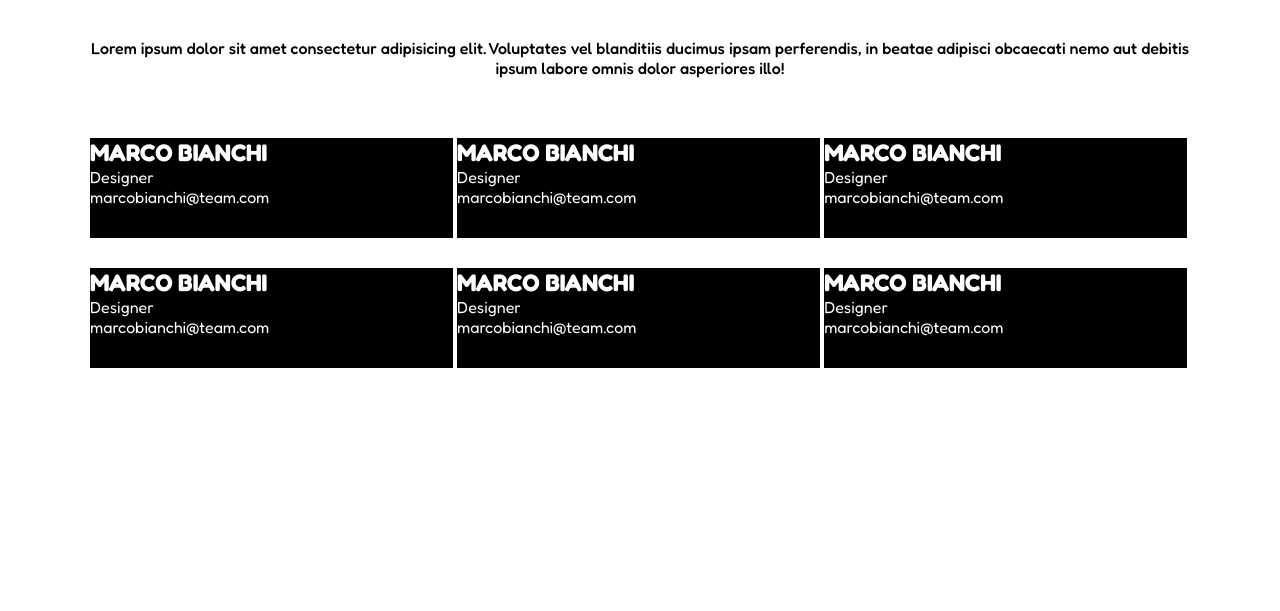
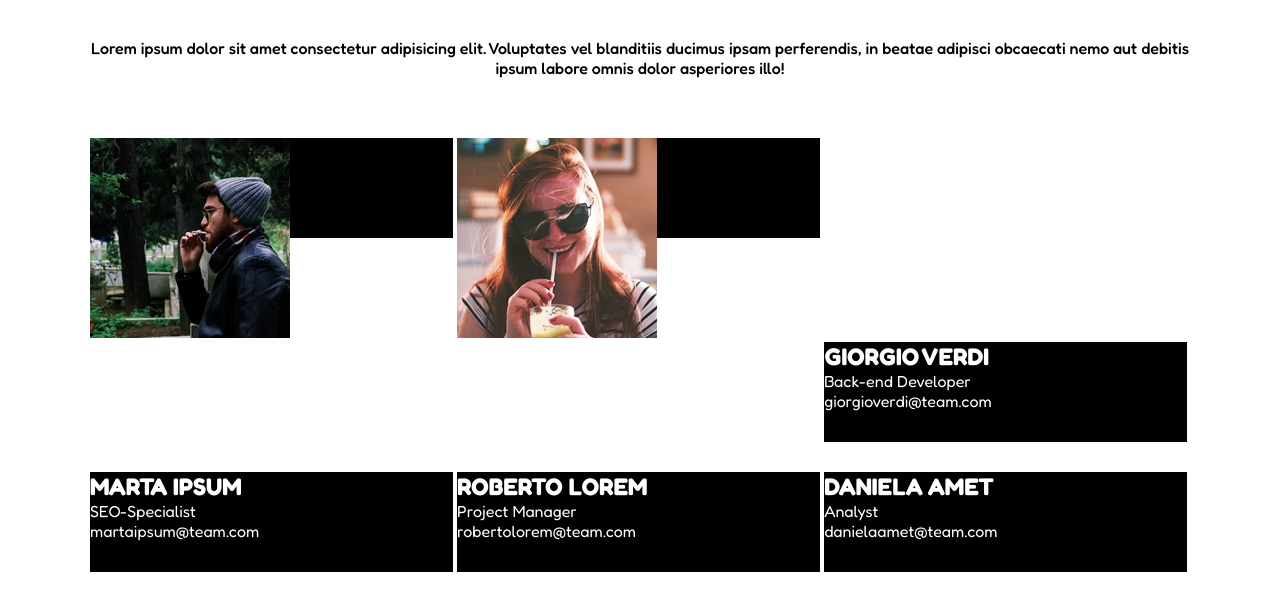
Before and after one commit to Andrea-Pomati/html-css-float-cards, a plain HTML site: page index.html in a window 1280 px wide. Shown: the part 71-682 px from the top of the page. Drawn offline with Linux system fonts and the light colour scheme.

Commit message:
change names cards

```diff
--- a/index.html
+++ b/index.html
@@ -35,6 +35,7 @@
         <!-- 6 cards -->
 
             <div class="rettangolo">
+                <img src="img/male1.png" alt="foto-male-1" class="immagine">
                 <h2>MARCO BIANCHI</h2>
                 <p>Designer</p>
                 <p>marcobianchi@team.com</p>
@@ -43,35 +44,36 @@
 
 
             <div class="rettangolo">
-                <h2>MARCO BIANCHI</h2>
-                <p>Designer</p>
-                <p>marcobianchi@team.com</p>
+                <img src="img/female1.png" alt="foto-female-1" class="immagine">
+                <h2>LAURA ROSSI</h2>
+                <p>Front-end Developer</p>
+                <p>laurarossi@team.com</p>
             </div>
 
             <div class="rettangolo">
-                <h2>MARCO BIANCHI</h2>
-                <p>Designer</p>
-                <p>marcobianchi@team.com</p>
+                <h2>GIORGIO VERDI</h2>
+                <p>Back-end Developer</p>
+                <p>giorgioverdi@team.com</p>
             </div>
 
 
             <div class="rettangolo">
-                <h2>MARCO BIANCHI</h2>
-                <p>Designer</p>
-                <p>marcobianchi@team.com</p>
+                <h2>MARTA IPSUM</h2>
+                <p>SEO-Specialist</p>
+                <p>martaipsum@team.com</p>
             </div>
 
 
             <div class="rettangolo">
-                <h2>MARCO BIANCHI</h2>
-                <p>Designer</p>
-                <p>marcobianchi@team.com</p>
+                <h2>ROBERTO LOREM</h2>
+                <p>Project Manager</p>
+                <p>robertolorem@team.com</p>
             </div>
 
             <div class="rettangolo">
-                <h2>MARCO BIANCHI</h2>
-                <p>Designer</p>
-                <p>marcobianchi@team.com</p>
+                <h2>DANIELA AMET</h2>
+                <p>Analyst</p>
+                <p>danielaamet@team.com</p>
             </div>
 
  <!-- 6 cards -->
```
